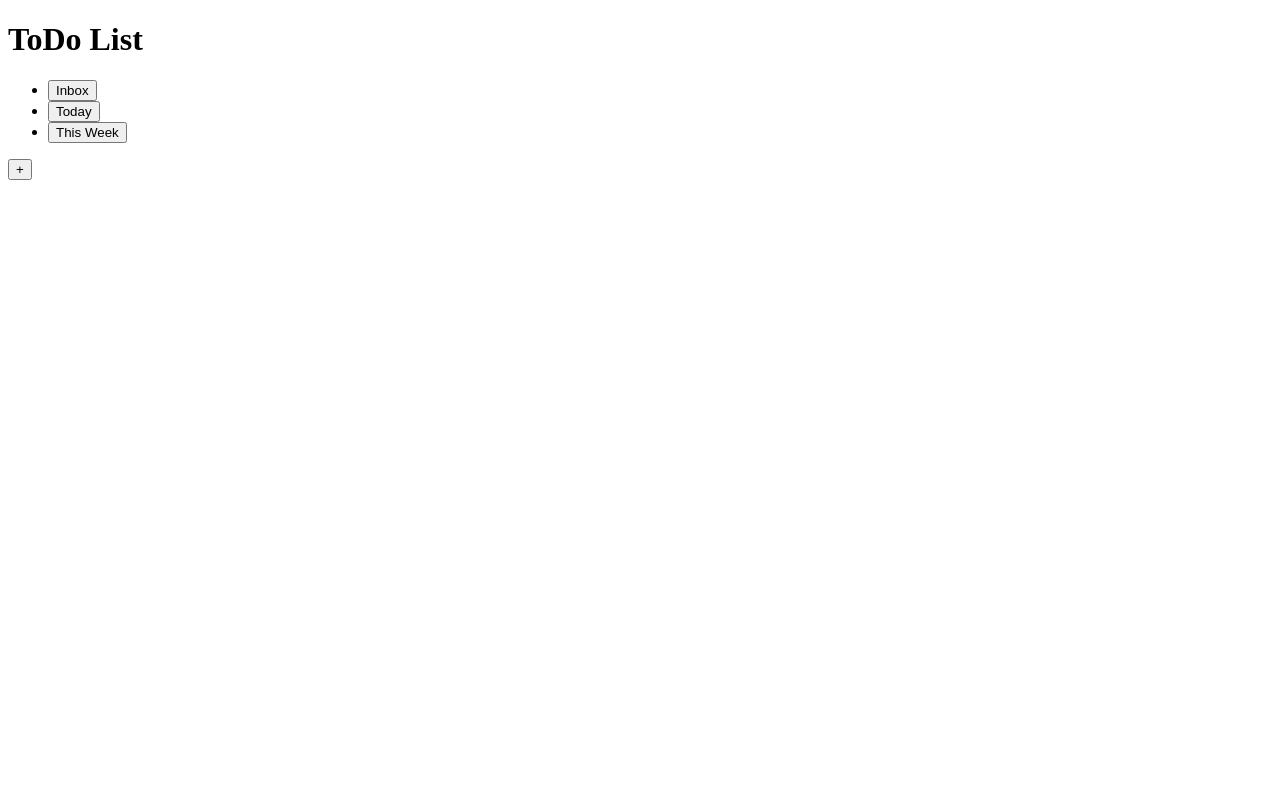
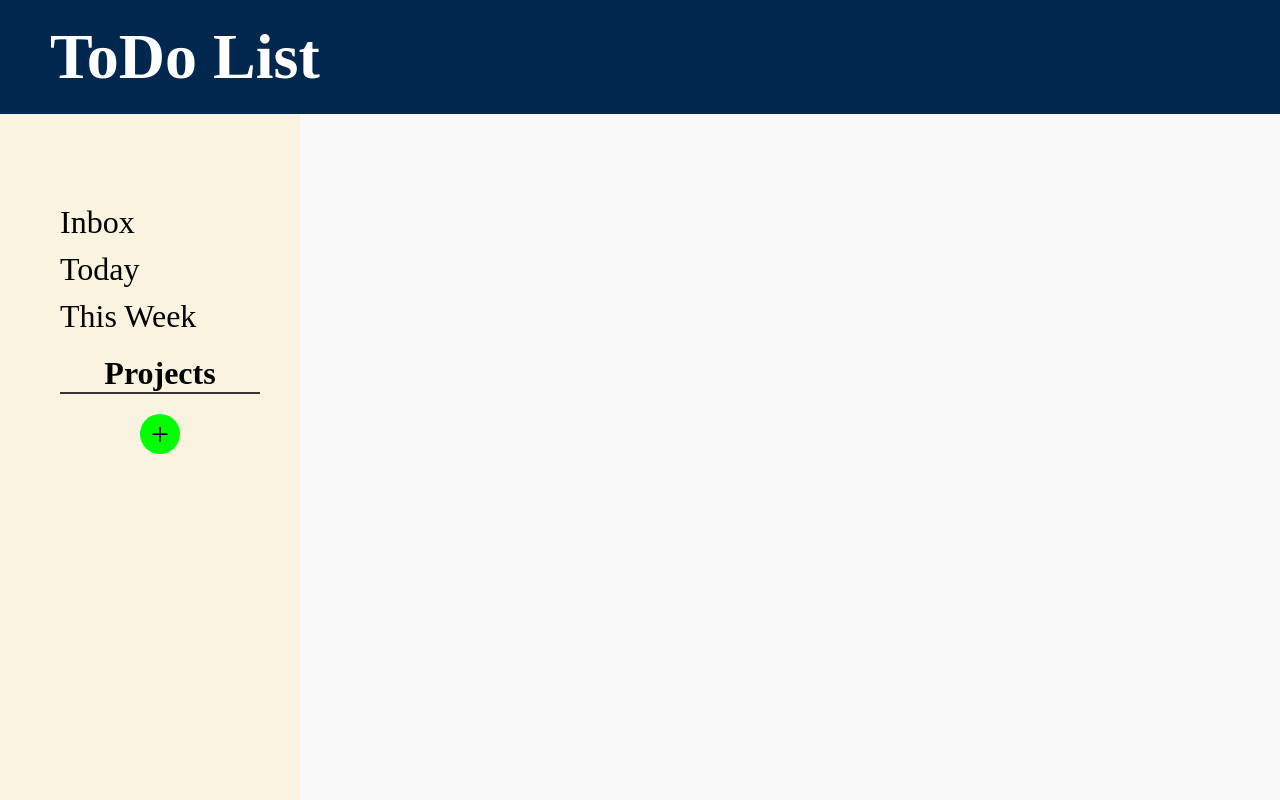
Before and after one commit to AhmedI968/OdinToDoList, a website built with webpack: page src/index.html in a window 1280 px wide. Built offline with nearby package versions, Linux system fonts and the light colour scheme.

Commit message:
Fixed some issues in package.json and added css to static content

```diff
--- a/package.json
+++ b/package.json
@@ -14,6 +14,7 @@
   "license": "ISC",
   "devDependencies": {
     "css-loader": "^7.1.2",
+    "html-webpack-plugin": "^5.6.0",
     "style-loader": "^4.0.0",
     "webpack": "^5.93.0",
     "webpack-cli": "^5.1.4",
--- a/src/index.html
+++ b/src/index.html
@@ -6,6 +6,7 @@
     <title>ToDo List</title>
 </head>
 <body>
+    <div class="container">
         <header id="headerContent">
             <h1>ToDo List</h1>
         </header>
@@ -21,15 +22,17 @@
                     <button type="button">This Week</button>
                 </li>
             </ul>
+            <h2>Projects</h2>
             <div id="projects">
                 <div class="project-container">
 
                 </div>
-            <button type="button">+</button>
+                <button type="button" class="add-button">+</button>
             </div>
         </sidebar>
         <main id="mainContent">
 
         </main>
+    </div>
 </body>
 </html>
--- a/src/index.js
+++ b/src/index.js
@@ -0,0 +1 @@
+import './style.css'
--- /dev/null
+++ b/src/style.css
@@ -0,0 +1,105 @@
+* {
+    margin: 0;
+    padding: 0;
+    box-sizing: border-box;
+}
+
+.container {
+    display: grid;
+    grid-template-columns:300px 1fr;
+    grid-template-rows: auto 1fr;
+    grid-template-areas:
+        "header header"
+        "sidebar main";
+    height: 100vh;
+}
+
+#headerContent {
+    background-color: #00274D;
+    color: white;
+    grid-area: header;
+    padding: 20px;
+}
+
+#headerContent h1 {
+    font-size: 4rem;
+    margin-left: 30px;
+}
+
+#sidebarContent {
+    background-color: #FAF3E0;
+    grid-area: sidebar;
+    color: black;
+    display: flex;
+    flex-direction: column;
+    justify-content: flex-start;
+    padding-top: 70px;
+    padding-left: 20px;
+    gap: 10px;
+}
+
+#sidebarContent > * {
+    font-size: 2rem;
+    margin-left: 40px;
+    margin-top: 10px;
+    background-color: #FAF3E0;
+}
+
+#sidebarContent ul {
+    list-style-type: none;
+    margin-left: 40px;
+}
+
+#sidebarContent ul li, #sidebarContent h2 {
+    margin-top: 10px;
+    max-width: 200px;
+}
+
+#sidebarContent button {
+    background: none;
+	color: inherit;
+	border: none;
+	padding: 0;
+	font: inherit;
+	cursor: pointer;
+	outline: inherit;
+}
+
+#sidebarContent button:hover {
+    background-color: #F9F9F9;
+}
+
+#sidebarContent h2 {
+    border-bottom: 2px solid #333;
+    width: auto;
+    text-align: center;
+}
+
+#projects {
+    font-size: 1.5rem;
+    text-align: center;
+    max-width: 200px;
+    overflow: hidden;
+}
+
+#projects button {
+    font-size: 2rem;
+    background-color: #00FF00;
+    height: 40px;
+    width: 40px;
+    text-align: center;
+    border-radius: 50%;
+}
+
+#projects button:hover {
+    background-color: #00CC00;
+}
+
+#mainContent {
+    background-color: #F9F9F9;
+    grid-area: main;
+    color: black;
+    display: flex;
+    flex-direction: column;
+    justify-content: center;
+}
```
Also changed, not shown: 1 other file. Lines whose indentation alone changed are shown as unchanged.
